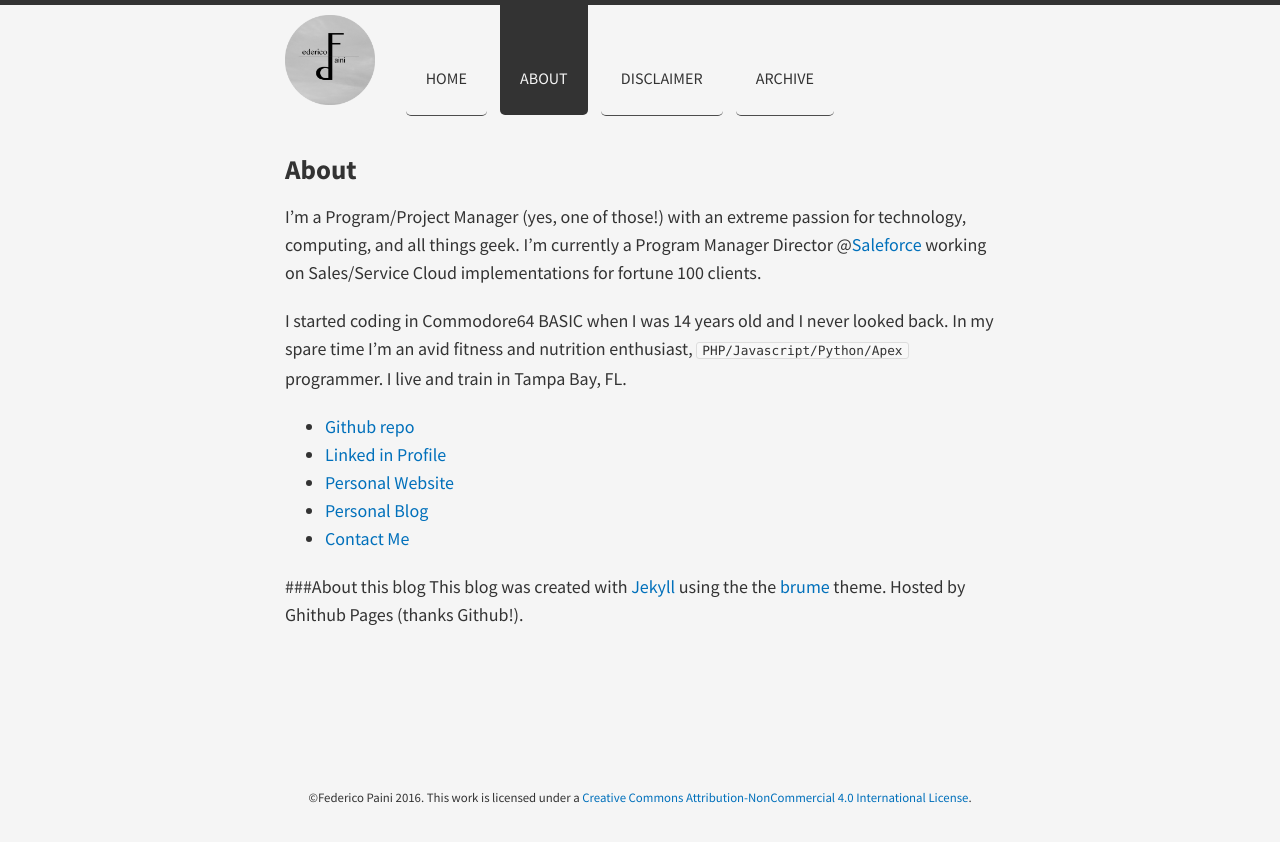
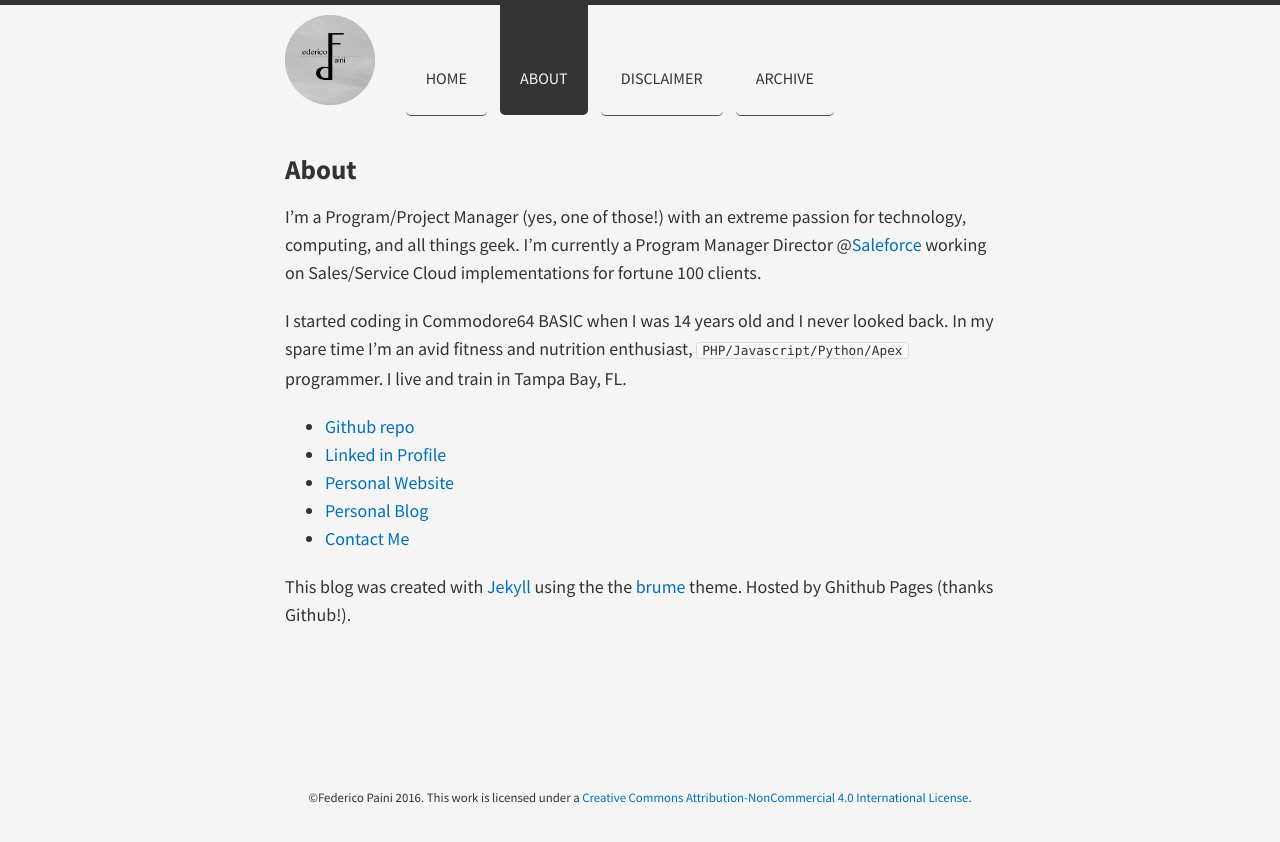
Before and after one commit to FedericoPaini/FedericoPaini.github.io, a Jekyll site: the page built from about/index.md, in a window 1280 px wide. Shown: the top 842 px of the page. Built offline with Jekyll 4.4.1, drawn with Linux system fonts in a browser that asks for light colours; nearby versions of some CDN libraries.

Commit message:
Update index.md

```diff
--- a/about/index.md
+++ b/about/index.md
@@ -13,5 +13,5 @@ I started coding in Commodore64 BASIC when I was 14 years old and I never looked
 * [Personal Blog](http://www.federicopaini.com)
 * [Contact Me](mailto:federico.paini@gmail.com)
 
-###About this blog
+
 This blog was created with [Jekyll](http://jekyllrb.com/) using the the [brume](http://jekyllthemes.org/themes/brume/) theme. Hosted by Ghithub Pages (thanks Github!).
```
